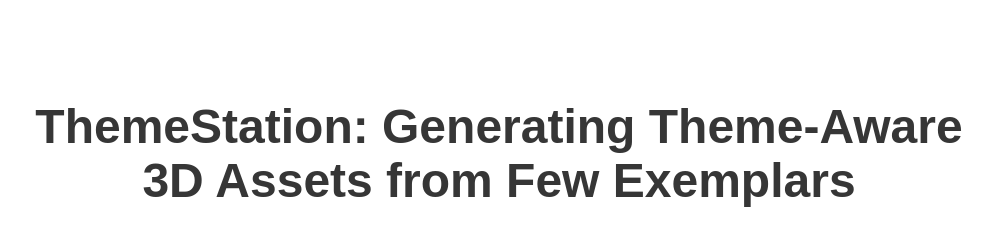
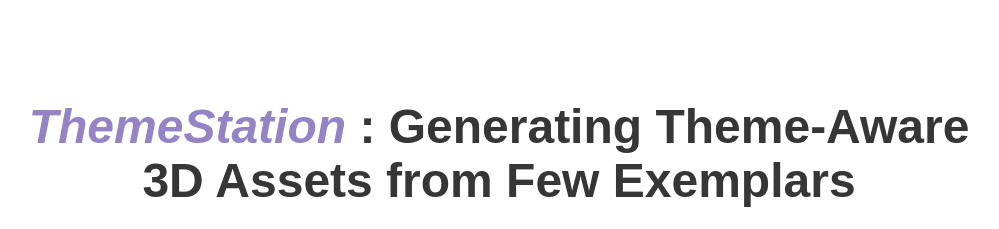
Before and after one commit to 3DThemeStation/3dthemestation.github.io, a plain HTML site: page index.html in a window 1280 px wide. Shown: the top 229 px of the page, without its empty margins (141-1140 px from the left). Drawn offline with nearby package versions, Linux system fonts and the light colour scheme; some icons are missing; a web font is replaced by a local one.

Commit message:
colorful title

```diff
--- a/index.html
+++ b/index.html
@@ -59,7 +59,8 @@
       <div class="container is-max-desktop">
         <div class="columns is-centered">
           <div class="column has-text-centered">
-            <h1 class="title is-1 publication-title">ThemeStation: Generating Theme-Aware 3D Assets from Few Exemplars
+            <h1 class="title is-1 publication-title">
+              <span style="color:#9484C5; font-weight: bold; font-style: italic">ThemeStation</span> : Generating Theme-Aware 3D Assets from Few Exemplars
             </h1>
 
             <div class="is-size-5 publication-authors">
```
